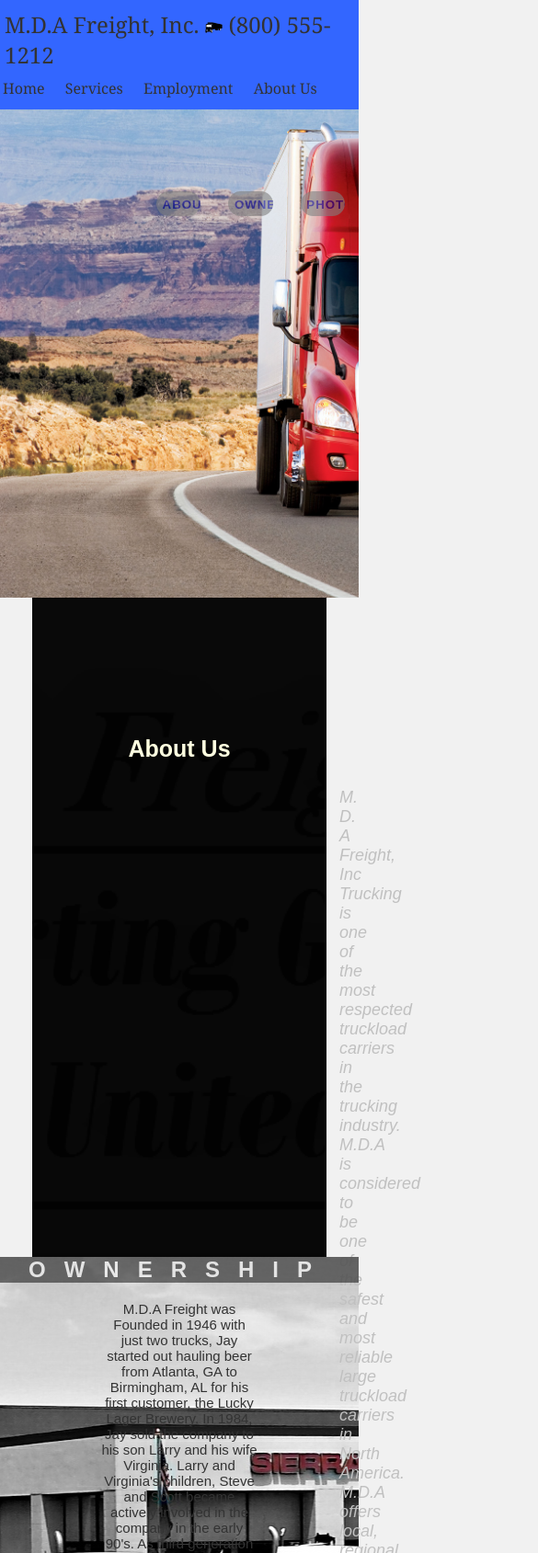
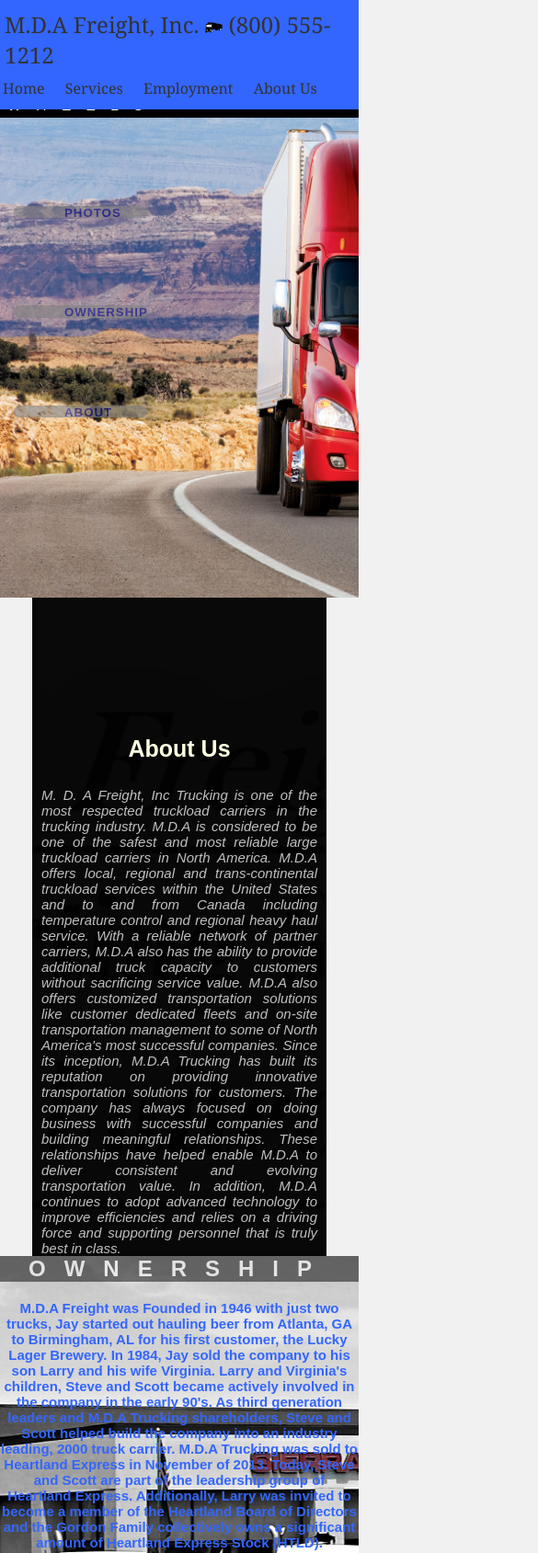
Before and after one commit to irinisrael/lesson11-business-website, a plain HTML site: page about.html in a window 390 px wide. Shown: the top 1689 px of the page at 92% size, 585 px wide, since content can reach past the window. Drawn offline with nearby package versions, Linux system fonts and the light colour scheme.

Commit message:
final responsiveness and prettify

```diff
--- a/about.html
+++ b/about.html
@@ -26,7 +26,7 @@
                 </div>
             </nav>
         </div>
-        <p>Most Reliable Wheels Of The Road</p>
+        <p>Most Reliable Wheels</p>
         <h5><a href="#image_slider">Photos</a></h5>
         <h5><a href="#product">Ownership</a></h5>
         <h5><a href="#about">About</a></h5>
--- a/css/styles.css
+++ b/css/styles.css
@@ -119,6 +119,10 @@
 
 button {
     padding: 0;
+}
+
+.button-index {
+    margin-bottom: 10px;
 }
 
 #big-truck-text {
@@ -572,6 +576,17 @@
         height: 0px auto;
         float: left;
     }
+    #background-container h5 {
+        float: left;
+        clear: left;
+        padding: 0px 50px;
+    }
+    #about p {
+        margin-left: 9em;
+    }
+    #product p {
+        margin: 0px;
+    }
 }
 
 
@@ -609,6 +624,9 @@
         height: 0px auto;
         margin-bottom: 20px;
     }
+    .benefits-perks-module {
+        margin-top: 150px;
+    }
     ul.checks {
         list-style-image: url('../img/check_box.png');
         width: 71%;
@@ -625,6 +643,27 @@
         clear: both;
         height: 0px auto;
         float: left;
+    }
+    #background-container p {
+        height: 2em;
+    }
+    #background-container h5 {
+        float: left;
+        clear: all;
+        padding: 0px 55px;
+    }
+    #about p {
+        margin-left: 0em;
+    }
+    #product h2 {}
+    #product p {
+        font-size: 15px;
+        font-weight: bold;
+        color: #3366FF;
+        margin: 0px;
+    }
+    .container {
+        margin-left: 00%;
     }
 }
 
@@ -664,6 +703,9 @@
         height: 0px auto;
         margin-bottom: 20px;
     }
+    .benefits-perks-module {
+        margin-top: 200px;
+    }
     ul.checks {
         list-style-image: url('../img/check_box.png');
         width: 71%;
@@ -680,6 +722,9 @@
         clear: both;
         height: 0px auto;
         float: left;
+    }
+    #about p {
+        font-size: 15px;
     }
 }
 
```
Also changed, not shown: index.html (+2 -2 lines).
